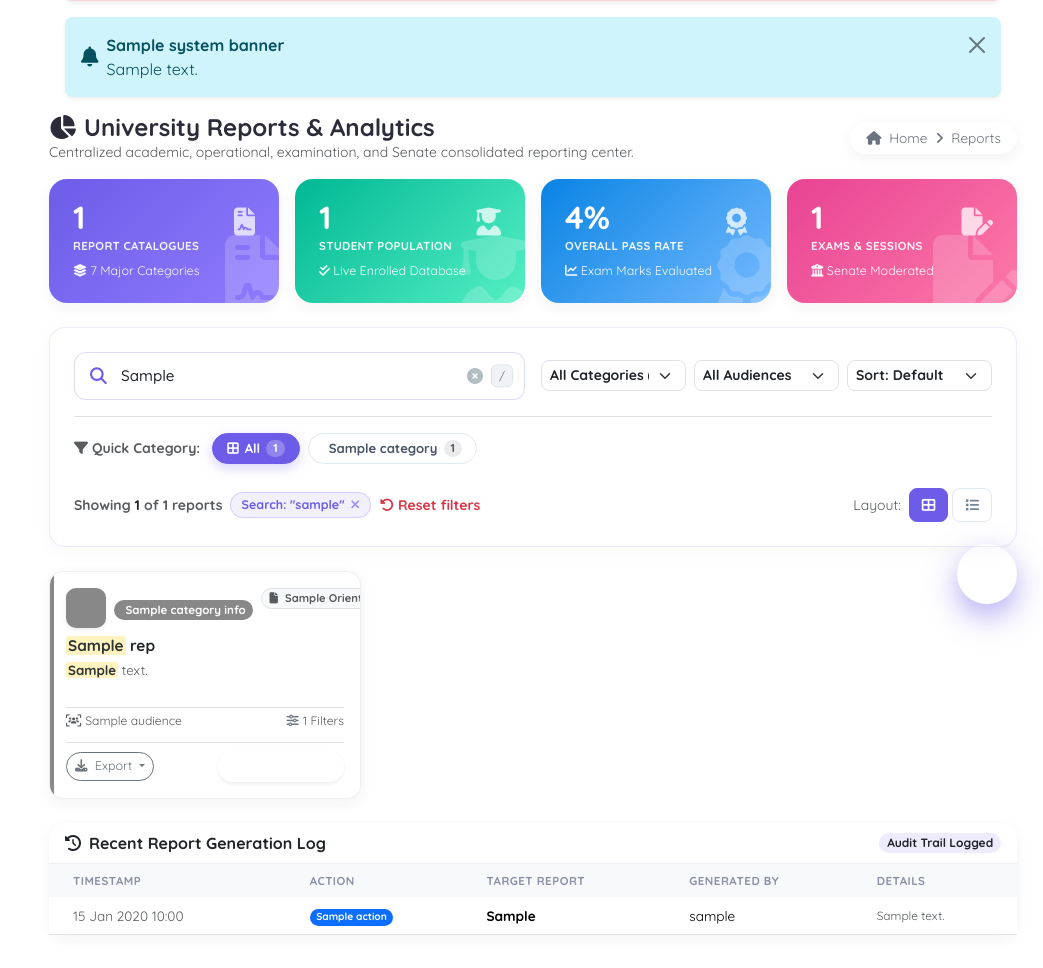
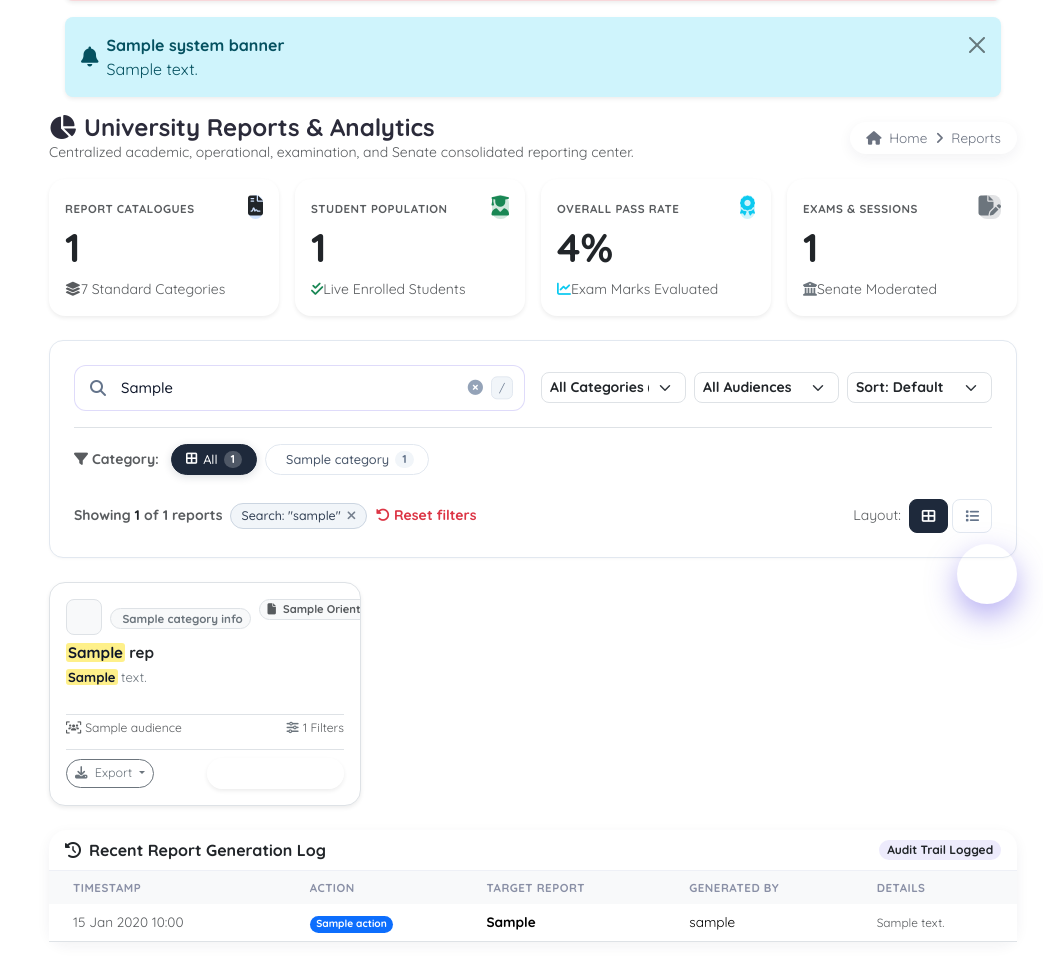
Before and after one commit to Dev-Ouma/ums, a Django app: template templates/reports/admin_reports_dashboard.html in a window 1280 px wide. Shown: the part 170-1138 px from the top of the page, without its empty margins (237-1280 px from the left). Before the commit the page ends 1105 px from the top, so only its background shows below. Run offline with Django 5.2, Linux system fonts and the light colour scheme; the template is opened without the code that fills it: most values are stand-ins (such as "Sample title", 1, 10 or a date in 2020).

Commit message:
feat: implement direct C2B Paybill ingestion, lockdown webhook exemption, fee clearance exam gate, and overhaul university reports UI/UX

```diff
--- a/templates/reports/admin_reports_dashboard.html
+++ b/templates/reports/admin_reports_dashboard.html
@@ -6,10 +6,10 @@
 <style>
   .search-container {
     position: relative;
-    transition: all 0.25s ease;
+    transition: all 0.2s ease;
   }
   .search-container:focus-within {
-    box-shadow: 0 0 0 4px rgba(108, 92, 231, 0.15);
+    box-shadow: 0 0 0 3px rgba(37, 99, 235, 0.15);
     border-radius: 12px;
   }
   .search-icon-prefix {
@@ -17,21 +17,23 @@
     left: 16px;
     top: 50%;
     transform: translateY(-50%);
-    color: #6C5CE7;
-    font-size: 1.05rem;
+    color: #64748b;
+    font-size: 1rem;
     pointer-events: none;
   }
   .search-input-field {
     padding-left: 46px !important;
     padding-right: 70px !important;
-    height: 48px;
+    height: 46px;
     border-radius: 12px !important;
-    font-size: 0.95rem;
+    font-size: 0.92rem;
     font-weight: 500;
-    border: 1.5px solid rgba(108, 92, 231, 0.2);
+    border: 1px solid #e2e8f0;
+    background: #ffffff;
+    color: #0f172a;
   }
   .search-input-field:focus {
-    border-color: #6C5CE7 !important;
+    border-color: #2563eb !important;
     box-shadow: none !important;
   }
   .search-clear-btn {
@@ -41,15 +43,15 @@
     transform: translateY(-50%);
     background: none;
     border: none;
-    color: #b2bec3;
-    font-size: 1rem;
+    color: #94a3b8;
+    font-size: 0.95rem;
     cursor: pointer;
     display: none;
     padding: 4px 6px;
     border-radius: 50%;
   }
   .search-clear-btn:hover {
-    color: #e84393;
+    color: #ef4444;
   }
   .search-kbd-shortcut {
     position: absolute;
@@ -58,29 +60,29 @@
     transform: translateY(-50%);
     font-size: 0.72rem;
     padding: 2px 7px;
-    background: #f1f2f6;
-    border: 1px solid #dfe6e9;
+    background: #f1f5f9;
+    border: 1px solid #e2e8f0;
     border-radius: 6px;
-    color: #636e72;
+    color: #64748b;
     pointer-events: none;
   }
 
   .filter-panel {
     background: #ffffff;
-    border: 1px solid rgba(108, 92, 231, 0.12);
-    border-radius: 16px;
-    box-shadow: 0 4px 20px rgba(0, 0, 0, 0.03);
+    border: 1px solid #e2e8f0;
+    border-radius: 14px;
+    box-shadow: 0 1px 3px rgba(0, 0, 0, 0.03);
   }
 
   .cat-pill-btn {
-    border: 1.5px solid #e2e8f0;
+    border: 1px solid #e2e8f0;
     background: #ffffff;
-    color: #4a5568;
+    color: #475569;
     padding: 6px 14px;
     border-radius: 50px;
-    font-size: 0.82rem;
-    font-weight: 600;
-    transition: all 0.2s ease;
+    font-size: 0.8rem;
+    font-weight: 500;
+    transition: all 0.15s ease;
     display: inline-flex;
     align-items: center;
     gap: 6px;
@@ -88,58 +90,52 @@
     user-select: none;
   }
   .cat-pill-btn:hover {
-    border-color: #6C5CE7;
-    color: #6C5CE7;
-    transform: translateY(-1px);
+    border-color: #cbd5e1;
+    background: #f8fafc;
+    color: #0f172a;
   }
   .cat-pill-btn.active {
-    background: #6C5CE7 !important;
-    border-color: #6C5CE7 !important;
+    background: #1e293b !important;
+    border-color: #1e293b !important;
     color: #ffffff !important;
-    box-shadow: 0 4px 12px rgba(108, 92, 231, 0.28);
+    box-shadow: 0 2px 8px rgba(30, 41, 59, 0.15);
   }
   .cat-pill-btn .pill-count {
-    background: rgba(0,0,0,0.08);
+    background: #f1f5f9;
+    color: #64748b;
     border-radius: 20px;
     padding: 1px 7px;
     font-size: 0.72rem;
   }
   .cat-pill-btn.active .pill-count {
-    background: rgba(255,255,255,0.25);
+    background: rgba(255,255,255,0.22);
     color: #ffffff;
   }
 
   .report-card-item {
-    transition: all 0.25s cubic-bezier(0.16, 1, 0.3, 1);
+    transition: all 0.2s ease;
     border-radius: 14px;
-    border: 1px solid rgba(0,0,0,0.06);
-    position: relative;
-    overflow: hidden;
+    border: 1px solid #e2e8f0;
+    background: #ffffff;
+    box-shadow: 0 1px 3px rgba(0,0,0,0.02);
   }
   .report-card-item:hover {
-    transform: translateY(-4px);
-    box-shadow: 0 12px 28px rgba(108, 92, 231, 0.12);
-    border-color: rgba(108, 92, 231, 0.3);
-  }
-  .report-card-item .card-strip {
-    position: absolute;
-    top: 0;
-    left: 0;
-    bottom: 0;
-    width: 4px;
+    transform: translateY(-2px);
+    box-shadow: 0 10px 24px rgba(0, 0, 0, 0.06);
+    border-color: #cbd5e1;
   }
 
   .active-filter-chip {
     display: inline-flex;
     align-items: center;
     gap: 6px;
-    background: rgba(108, 92, 231, 0.09);
-    color: #6C5CE7;
-    border: 1px solid rgba(108, 92, 231, 0.22);
+    background: #f1f5f9;
+    color: #334155;
+    border: 1px solid #cbd5e1;
     padding: 3px 10px;
     border-radius: 20px;
     font-size: 0.78rem;
-    font-weight: 600;
+    font-weight: 500;
   }
   .active-filter-chip .chip-remove {
     cursor: pointer;
@@ -148,29 +144,33 @@
   }
   .active-filter-chip .chip-remove:hover {
     opacity: 1;
-    color: #e84393;
+    color: #ef4444;
   }
 
   .highlight-match {
-    background-color: #fff3bf;
-    color: #2d3436;
+    background-color: #fef08a;
+    color: #0f172a;
     padding: 0 2px;
     border-radius: 3px;
-    font-weight: 700;
+    font-weight: 600;
   }
 
   .view-btn {
     border: 1px solid #e2e8f0;
     background: #fff;
-    color: #718096;
+    color: #64748b;
     padding: 6px 12px;
     border-radius: 8px;
     font-size: 0.85rem;
     transition: all 0.15s ease;
   }
+  .view-btn:hover {
+    background: #f8fafc;
+    color: #0f172a;
+  }
   .view-btn.active {
-    background: #6C5CE7;
-    border-color: #6C5CE7;
+    background: #1e293b;
+    border-color: #1e293b;
     color: #fff;
   }
 </style>
@@ -179,7 +179,7 @@
 {% block content %}
 <div class="page-head mb-3">
   <div>
-    <h4><i class="fa-solid fa-chart-pie me-2 text-primary"></i>University Reports & Analytics</h4>
+    <h4><i class="fa-solid fa-chart-pie me-2 text-primary"></i>University Reports &amp; Analytics</h4>
     <p class="text-muted small mb-0">Centralized academic, operational, examination, and Senate consolidated reporting center.</p>
   </div>
   <div class="breadcrumb-chip">
@@ -187,58 +187,70 @@
   </div>
 </div>
 
-<!-- KPI Summary Cards -->
+<!-- KPI Summary Cards: Clean Executive Elevation -->
 <div class="row g-3 mb-4">
   <div class="col-6 col-xl-3">
-    <div class="card stat-tile card-lift" style="background:linear-gradient(135deg,#6C5CE7,#8f7bff)">
+    <div class="card border-0 shadow-sm rounded-4 p-3 bg-white h-100">
       <div class="d-flex justify-content-between align-items-start">
         <div>
-          <div class="val">{{ total_reports_count }}</div>
-          <div class="lbl mt-1">Report Catalogues</div>
+          <span class="text-muted small fw-semibold text-uppercase" style="font-size: 0.72rem; letter-spacing: 0.5px;">Report Catalogues</span>
+          <div class="display-6 fw-bold text-dark mt-1">{{ total_reports_count }}</div>
         </div>
-        <span class="fs-3 opacity-75"><i class="fa-solid fa-file-contract"></i></span>
+        <div class="rounded-3 p-2.5 bg-primary-subtle text-primary">
+          <i class="fa-solid fa-file-contract fs-5"></i>
+        </div>
       </div>
-      <div class="delta mt-2"><i class="fa-solid fa-layer-group"></i> 7 Major Categories</div>
-      <i class="fa-solid fa-file-contract ghost"></i>
+      <div class="small text-muted mt-2 d-flex align-items-center gap-1.5">
+        <i class="fa-solid fa-layer-group text-primary"></i> 7 Standard Categories
+      </div>
     </div>
   </div>
   <div class="col-6 col-xl-3">
-    <div class="card stat-tile card-lift" style="background:linear-gradient(135deg,#00b894,#55efc4)">
+    <div class="card border-0 shadow-sm rounded-4 p-3 bg-white h-100">
       <div class="d-flex justify-content-between align-items-start">
         <div>
-          <div class="val">{{ total_students|intcomma }}</div>
-          <div class="lbl mt-1">Student Population</div>
+          <span class="text-muted small fw-semibold text-uppercase" style="font-size: 0.72rem; letter-spacing: 0.5px;">Student Population</span>
+          <div class="display-6 fw-bold text-dark mt-1">{{ total_students|intcomma }}</div>
         </div>
-        <span class="fs-3 opacity-75"><i class="fa-solid fa-user-graduate"></i></span>
+        <div class="rounded-3 p-2.5 bg-success-subtle text-success">
+          <i class="fa-solid fa-user-graduate fs-5"></i>
+        </div>
       </div>
-      <div class="delta mt-2"><i class="fa-solid fa-check-double"></i> Live Enrolled Database</div>
-      <i class="fa-solid fa-user-graduate ghost"></i>
+      <div class="small text-muted mt-2 d-flex align-items-center gap-1.5">
+        <i class="fa-solid fa-check-double text-success"></i> Live Enrolled Students
+      </div>
     </div>
   </div>
   <div class="col-6 col-xl-3">
-    <div class="card stat-tile card-lift" style="background:linear-gradient(135deg,#0984e3,#74b9ff)">
+    <div class="card border-0 shadow-sm rounded-4 p-3 bg-white h-100">
       <div class="d-flex justify-content-between align-items-start">
         <div>
-          <div class="val">{{ overall_pass_rate }}%</div>
-          <div class="lbl mt-1">Overall Pass Rate</div>
+          <span class="text-muted small fw-semibold text-uppercase" style="font-size: 0.72rem; letter-spacing: 0.5px;">Overall Pass Rate</span>
+          <div class="display-6 fw-bold text-dark mt-1">{{ overall_pass_rate }}%</div>
         </div>
-        <span class="fs-3 opacity-75"><i class="fa-solid fa-award"></i></span>
+        <div class="rounded-3 p-2.5 bg-info-subtle text-info">
+          <i class="fa-solid fa-award fs-5"></i>
+        </div>
       </div>
-      <div class="delta mt-2"><i class="fa-solid fa-chart-line"></i> Exam Marks Evaluated</div>
-      <i class="fa-solid fa-award ghost"></i>
+      <div class="small text-muted mt-2 d-flex align-items-center gap-1.5">
+        <i class="fa-solid fa-chart-line text-info"></i> Exam Marks Evaluated
+      </div>
     </div>
   </div>
   <div class="col-6 col-xl-3">
-    <div class="card stat-tile card-lift" style="background:linear-gradient(135deg,#e84393,#fd79a8)">
+    <div class="card border-0 shadow-sm rounded-4 p-3 bg-white h-100">
       <div class="d-flex justify-content-between align-items-start">
         <div>
-          <div class="val">{{ total_exams }}</div>
-          <div class="lbl mt-1">Exams & Sessions</div>
+          <span class="text-muted small fw-semibold text-uppercase" style="font-size: 0.72rem; letter-spacing: 0.5px;">Exams &amp; Sessions</span>
+          <div class="display-6 fw-bold text-dark mt-1">{{ total_exams }}</div>
         </div>
-        <span class="fs-3 opacity-75"><i class="fa-solid fa-file-pen"></i></span>
+        <div class="rounded-3 p-2.5 bg-secondary-subtle text-secondary">
+          <i class="fa-solid fa-file-pen fs-5"></i>
+        </div>
       </div>
-      <div class="delta mt-2"><i class="fa-solid fa-building-columns"></i> Senate Moderated</div>
-      <i class="fa-solid fa-file-pen ghost"></i>
+      <div class="small text-muted mt-2 d-flex align-items-center gap-1.5">
+        <i class="fa-solid fa-building-columns text-secondary"></i> Senate Moderated
+      </div>
     </div>
   </div>
 </div>
@@ -312,7 +324,7 @@
 
   <!-- Interactive Category Badges / Quick Filter Pills -->
   <div class="d-flex align-items-center gap-2 flex-wrap mt-3 pt-3 border-top">
-    <span class="text-muted small fw-bold me-1"><i class="fa-solid fa-filter me-1 text-primary"></i>Quick Category:</span>
+    <span class="text-muted small fw-semibold me-1"><i class="fa-solid fa-filter me-1 text-primary"></i>Category:</span>
 
     <button type="button" class="cat-pill-btn {% if selected_cat == 'all' or not selected_cat %}active{% endif %}" data-cat="all">
       <i class="fa-solid fa-border-all"></i> All
@@ -324,9 +336,8 @@
       type="button"
       class="cat-pill-btn {% if selected_cat == cat_data.category.id %}active{% endif %}"
       data-cat="{{ cat_data.category.id }}"
-      style="{% if selected_cat == cat_data.category.id %}background:{{ cat_data.category.color }} !important;border-color:{{ cat_data.category.color }} !important;{% endif %}"
     >
-      <i class="fa-solid {{ cat_data.category.icon }}" style="color:{% if selected_cat == cat_data.category.id %}#fff{% else %}{{ cat_data.category.color }}{% endif %};"></i>
+      <i class="fa-solid {{ cat_data.category.icon }} text-muted"></i>
       {{ cat_data.category.title }}
       <span class="pill-count">{{ cat_data.count }}</span>
     </button>
@@ -376,18 +387,16 @@
     data-filters="{% for f in rep.filters %}{{ f|lower }} {% endfor %}"
     data-filter-count="{{ rep.filters|length }}"
   >
-    <div class="card card-ums report-card-item h-100 p-3 d-flex flex-column justify-content-between">
-      <div class="card-strip" style="background:{{ rep.category_info.color }};"></div>
-
+    <div class="card border rounded-4 report-card-item h-100 p-3 bg-white d-flex flex-column justify-content-between shadow-sm">
       <div>
         <div class="d-flex align-items-start justify-content-between gap-2 mb-2">
           <div class="d-flex align-items-center gap-2">
-            <span class="icon-circle shadow-sm" style="width:40px;height:40px;background:{{ rep.category_info.color }};color:#ffffff;font-size:1.05rem;border-radius:10px;">
+            <span class="rounded-3 d-inline-flex align-items-center justify-content-center bg-light text-primary border" style="width:36px;height:36px;font-size:0.95rem;">
               <i class="fa-solid {{ rep.icon }}"></i>
             </span>
             <div>
-              <span class="badge rounded-pill text-white small" style="background:{{ rep.category_info.color }};font-size:0.72rem;">
-                <i class="fa-solid {{ rep.category_info.icon }} me-1"></i>{{ rep.category_info.title }}
+              <span class="badge bg-light text-secondary border rounded-pill small" style="font-size:0.72rem;">
+                <i class="fa-solid {{ rep.category_info.icon }} me-1 text-primary"></i>{{ rep.category_info.title }}
               </span>
             </div>
           </div>
@@ -398,11 +407,11 @@
           </span>
         </div>
 
-        <h6 class="fw-bold mb-1 report-title-text" style="font-size:0.96rem;line-height:1.35;">
+        <h6 class="fw-bold mb-1 report-title-text text-dark" style="font-size:0.95rem;line-height:1.35;">
           {{ rep.title }}
         </h6>
 
-        <p class="text-muted small mb-2 report-desc-text" style="min-height:38px;line-height:1.45;font-size:0.83rem;">
+        <p class="text-secondary small mb-2 report-desc-text" style="min-height:38px;line-height:1.45;font-size:0.82rem;">
           {{ rep.description }}
         </p>
 
@@ -419,7 +428,7 @@
       <div class="d-flex justify-content-between align-items-center pt-2 mt-2 border-top">
         <!-- Quick Direct Export Dropdown -->
         <div class="dropdown">
-          <button class="btn btn-sm btn-outline-secondary rounded-pill dropdown-toggle px-2 py-1" type="button" data-bs-toggle="dropdown" aria-expanded="false" style="font-size:0.78rem;">
+          <button class="btn btn-sm btn-outline-secondary rounded-pill dropdown-toggle px-2.5 py-1" type="button" data-bs-toggle="dropdown" aria-expanded="false" style="font-size:0.78rem;">
             <i class="fa-solid fa-download me-1"></i> Export
           </button>
           <ul class="dropdown-menu dropdown-menu-start shadow-sm" style="font-size:0.85rem;">
@@ -442,7 +451,7 @@
         </div>
 
         <a href="{% url 'university:report_view' rep.key %}" class="btn btn-sm btn-primary rounded-pill px-3 shadow-sm">
-          <i class="fa-solid fa-play me-1"></i> Run Report
+          <i class="fa-solid fa-arrow-right me-1"></i> Open Report
         </a>
       </div>
     </div>
@@ -451,10 +460,10 @@
 </div>
 
 <!-- 2. Compact List View (Hidden by default) -->
-<div id="reportsList" class="card card-ums mb-4 d-none">
+<div id="reportsList" class="card border rounded-4 shadow-sm mb-4 d-none overflow-hidden bg-white">
   <div class="table-responsive">
     <table class="table table-hover align-middle mb-0" style="font-size:.88rem;">
-      <thead class="table-light">
+      <thead class="table-light text-muted small text-uppercase">
         <tr>
           <th class="ps-4" style="min-width:280px;">Report Name</th>
           <th>Category</th>
@@ -479,18 +488,18 @@
         >
           <td class="ps-4">
             <div class="d-flex align-items-center gap-3">
-              <span class="icon-circle" style="width:34px;height:34px;background:{{ rep.category_info.color }};color:#fff;font-size:0.9rem;border-radius:8px;">
+              <span class="rounded-3 d-inline-flex align-items-center justify-content-center bg-light text-primary border" style="width:34px;height:34px;font-size:0.88rem;">
                 <i class="fa-solid {{ rep.icon }}"></i>
               </span>
               <div>
-                <div class="fw-bold report-title-text">{{ rep.title }}</div>
+                <div class="fw-bold report-title-text text-dark">{{ rep.title }}</div>
                 <div class="text-muted small report-desc-text" style="font-size:0.78rem;">{{ rep.description|truncatechars:70 }}</div>
               </div>
             </div>
           </td>
           <td>
-            <span class="badge rounded-pill text-white" style="background:{{ rep.category_info.color }};font-size:0.75rem;">
-              <i class="fa-solid {{ rep.category_info.icon }} me-1"></i>{{ rep.category_info.title }}
+            <span class="badge bg-light text-secondary border rounded-pill" style="font-size:0.75rem;">
+              <i class="fa-solid {{ rep.category_info.icon }} me-1 text-primary"></i>{{ rep.category_info.title }}
             </span>
           </td>
           <td class="text-muted small">{{ rep.audience }}</td>
@@ -507,7 +516,7 @@
           <td class="text-end pe-4">
             <div class="btn-group">
               <a href="{% url 'university:report_view' rep.key %}" class="btn btn-sm btn-primary rounded-pill px-3">
-                <i class="fa-solid fa-play me-1"></i> Run
+                <i class="fa-solid fa-arrow-right me-1"></i> Open
               </a>
               <button type="button" class="btn btn-sm btn-primary dropdown-toggle dropdown-toggle-split rounded-pill ms-1" data-bs-toggle="dropdown" aria-expanded="false">
                 <span class="visually-hidden">Toggle Dropdown</span>
@@ -699,14 +708,6 @@ document.addEventListener('DOMContentLoaded', function() {
     catPillBtns.forEach(btn => {
       const isMatch = (btn.dataset.cat === selectedCat);
       btn.classList.toggle('active', isMatch);
-      if (isMatch && selectedCat !== 'all') {
-        const color = btn.style.borderColor || '#6C5CE7';
-        btn.style.backgroundColor = color;
-        btn.style.borderColor = color;
-      } else if (!isMatch) {
-        btn.style.backgroundColor = '';
-        btn.style.borderColor = '';
-      }
     });
   }
 
--- a/university/academics_views.py
+++ b/university/academics_views.py
@@ -532,6 +532,11 @@ def student_exam_card_pdf(request):
             "control": control,
         }, status=403)
 
+    clearance = check_financial_clearance(sp, term=active_term)
+    if not clearance.get("is_cleared", False):
+        messages.error(request, f"Examination Card withheld: Financial clearance required. Outstanding balance: KES {clearance.get('balance', 0):,.2f}.")
+        return redirect("university:student_exam_card")
+
     ref_code = f"EXAM-CARD/{active_term.name.replace(' ', '') if active_term else 'SESSION'}/{sp.roll_no}"
     verify_url = request.build_absolute_uri(reverse("university:verify_document", kwargs={"reference_no": ref_code}))
     client_ip = get_client_ip(request)
--- a/university/control_middleware.py
+++ b/university/control_middleware.py
@@ -43,8 +43,9 @@ class SystemControlMiddleware:
         recovery=namespace=='control' and any(permitted(request.user,p) for p in ['maintenance.deactivate','lockdown.deactivate'])
         exempt=((namespace=='accounts' and route in {'login','logout'}) or
                 (namespace=='control' and route=='status') or
-                route=='public_status' or
-                request.path_info.startswith('/status/'))
+                route in {'public_status', 'mpesa_callback'} or
+                request.path_info.startswith('/status/') or
+                request.path_info.startswith('/finance/pay/callback/'))
         if recovery or exempt:
             response=self.get_response(request)
             response['Cache-Control']='no-store, private'
--- a/university/module_middleware.py
+++ b/university/module_middleware.py
@@ -23,6 +23,7 @@ class ModuleAccessMiddleware:
         "/django-admin/",
         "/status/",
         "/system-control/status/",
+        "/finance/pay/callback/",
     )
 
     def __init__(self, get_response):
--- a/university/urls.py
+++ b/university/urls.py
@@ -149,6 +149,9 @@ urlpatterns = [
 
     # Secure Payment Callbacks / Webhooks
     path("api/payments/callback/mpesa/", fee_payment_views.mpesa_callback, name="mpesa_callback"),
+    path("api/payments/callback/mpesa/validation/", fee_payment_views.mpesa_validation, name="mpesa_validation"),
+    path("finance/pay/callback/mpesa/", fee_payment_views.mpesa_callback, name="mpesa_callback_alt"),
+    path("finance/pay/callback/mpesa/validation/", fee_payment_views.mpesa_validation, name="mpesa_validation_alt"),
     path("api/payments/callback/card/", fee_payment_views.card_callback, name="card_callback"),
     path("api/payments/callback/bank/", fee_payment_views.bank_callback, name="bank_callback"),
 
```
Also changed, not shown: templates/academics/exam_card.html (+6 -3 lines), templates/reports/faculty_reports.html (+18 -8 lines), templates/reports/report_view.html (+7 -6 lines), templates/reports/student_reports.html (+52 -40 lines), university/fee_payment_views.py (+147 -29 lines), university/reporting_services.py (+7 -7 lines), university/tests_fee_payment.py (+88 -0 lines).
